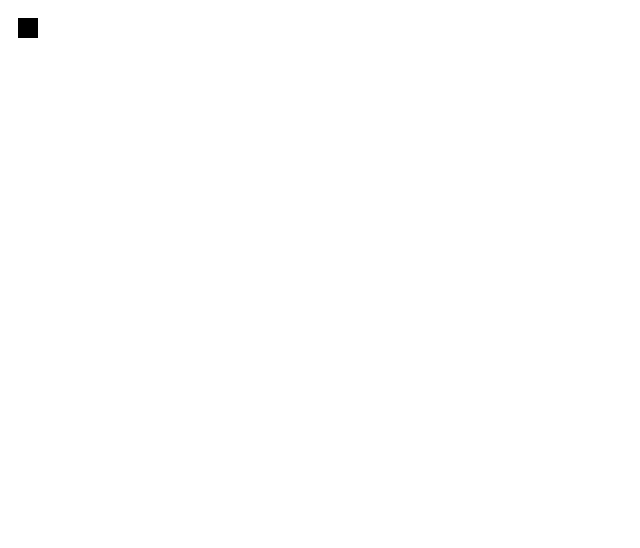
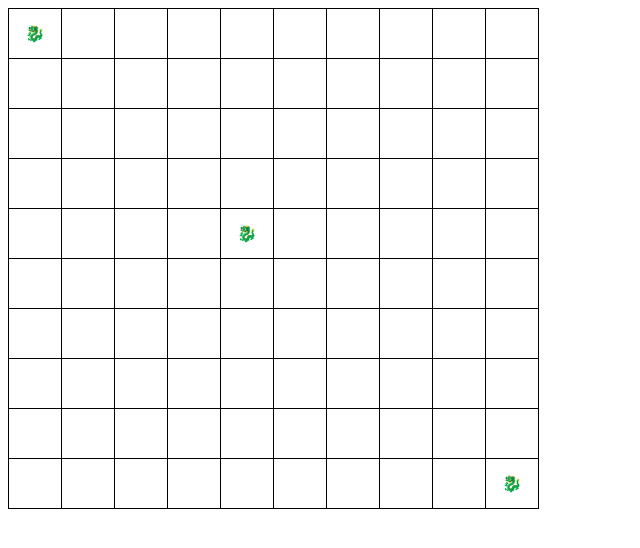
Before and after one commit to samjudge/roguemoji, a website: page public/index.html in a window 1280 px wide. Shown: the whole page, without its empty margins (0-640 px from the left). Drawn offline with Linux system fonts and the light colour scheme.

Commit message:
Added table render and placeholder actor 🐉

```diff
--- a/index.ts
+++ b/index.ts
@@ -1,24 +1,35 @@
 import HtmlCanvasSurface from './src/renderer/surfaces/HtmlCanvasSurface';
-import Renderer from './src/renderer/Renderer';
-import Quad from './src/game/actors/htmlCanvasRenderableActors/Quad';
 import Vector2d from './src/vector/Vector2d';
+import Circle from './src/game/actors/htmlCanvasRenderableActors/Circle';
+import TextTableSurface from './src/renderer/surfaces/table/TextTableSurface';
+import Placeholder from './src/game/actors/textRenderableActors/Placeholder';
 
 window.addEventListener('load',() => {
 
   /* get a htmlcanvas */
-  const htmlCanvasSurface = document.getElementsByTagName('canvas')[0];
+  const htmlTableSurfaceRoot = document.getElementsByTagName('table')[0];
 
   /* create a surface */
-  const surface = new HtmlCanvasSurface(htmlCanvasSurface);
+  const surface = new TextTableSurface(
+    htmlTableSurfaceRoot,
+    new Vector2d(10,10)
+  );
 
   /**
    * testbox
    */
-  let quad = new Quad(
-    new Vector2d(10,10),
-    new Vector2d(20,20)
+  let placeholder1 = new Placeholder(
+    new Vector2d(0,0)
+  );
+  let placeholder2 = new Placeholder(
+    new Vector2d(4,4)
+  );
+  let placeholder3 = new Placeholder(
+    new Vector2d(9,9)
   );
 
-  quad.renderTo(surface);
+  placeholder1.renderTo(surface);
+  placeholder2.renderTo(surface);
+  placeholder3.renderTo(surface);
 
 })
--- a/public/index.html
+++ b/public/index.html
@@ -1,8 +1,24 @@
 <html>
     <head>
+        <meta charset="utf-8"/>
         <script src="../dist/index.js"></script>
+        <style>
+            table tr td {
+                width: 50px;
+                height: 50px;
+                overflow: hidden;
+                border: 1px solid black;
+                text-align: center;
+                vertical-align: central;
+            }
+            table {
+                border: 1px solid black;
+                border-collapse: collapse;
+            }
+        </style>
     </head>
     <body>
-        <canvas width="500" height="500"/>
+        <!--canvas width="500" height="500"/-->
+        <table></table>
     </body>
 </html>
--- /dev/null
+++ b/src/game/actors/textRenderableActors/Placeholder.ts
@@ -0,0 +1,25 @@
+import Actor from "./../Actor";
+import Vector2d from "./../../../vector/Vector2d";
+import TextRenderable from "./../../../renderer/interfaces/TextRenderable";
+import TextTableSurface from "../../../renderer/surfaces/table/TextTableSurface";
+import TextTableSurfaceCoordinate from "../../../renderer/surfaces/table/TextTableSurfaceCoordinate";
+
+export default class Placeholder implements Actor, TextRenderable {
+
+  private position: Vector2d;
+
+  public constructor(position: Vector2d) {
+    this.position = position;
+  }
+
+  public renderTo(surface: TextTableSurface) : void {
+    const cell = surface.getCellAt(
+      new TextTableSurfaceCoordinate(this.getPosition())
+    );
+    cell.innerText = '🐉';
+  }
+
+  public getPosition(): Vector2d {
+    return this.position;
+  }
+}
--- a/src/renderer/Renderer.ts
+++ /dev/null
@@ -1,9 +0,0 @@
-import Surface from './surfaces/Surface';
-
-export default class Renderer {
-  private surface: Surface;
-
-  public constructor(surface: Surface) {
-    this.surface = surface;
-  }
-}
--- /dev/null
+++ b/src/renderer/interfaces/TextRenderable.ts
@@ -0,0 +1,5 @@
+import TextTableSurface from "../surfaces/table/TextTableSurface";
+
+export default interface TextRenderable {
+  renderTo(surface: TextTableSurface) : void;
+}
--- /dev/null
+++ b/src/renderer/surfaces/table/TextTableSurface.ts
@@ -0,0 +1,62 @@
+import Surface from './../Surface';
+import Vector2d from './../../../vector/Vector2d';
+import TextTableSurfaceCoordinate from './TextTableSurfaceCoordinate';
+
+export default class TextTableSurface extends Surface {
+  private table : HTMLTableElement;
+  private size : Vector2d;
+  /* a map is used for faster lookups over iteration */
+  private dataCells : Map<String,HTMLTableDataCellElement>;
+
+  public constructor(table : HTMLTableElement, size : Vector2d) {
+    super();
+    this.table = table;
+    this.size = size;
+    this.dataCells = new Map<String,HTMLTableDataCellElement>();
+    /*
+     * mutations + side effects
+     */
+    this.buildTable()
+  }
+
+  private buildTable() : void {
+    for(let y = 0; y < this.size.y.value; y++) {
+      /**
+       * @TODO this should probably go through a factory
+       */
+      let tableRow = <HTMLTableRowElement> document.createElement('tr');
+      for(let x = 0; x < this.size.x.value; x++) {
+        /**
+         * @TODO see above
+         */
+        let tableCell = <HTMLTableDataCellElement> document.createElement('td');
+        let coordinate = new TextTableSurfaceCoordinate(
+          new Vector2d(x,y)
+        );
+        this.dataCells.set(coordinate.toString(), tableCell);
+        tableRow.appendChild(tableCell);
+      }
+      this.getRootElement().appendChild(tableRow);
+    }
+  }
+
+  public getCellAt(coordinate : TextTableSurfaceCoordinate) : HTMLTableDataCellElement {
+    let out = null;
+    if(this.dataCells.has(coordinate.toString())) {
+      out=this.dataCells.get(coordinate.toString());
+    } else {
+      throw new Error("Coordinate not set exception \
+        -> Provisioned coordinate hash, `" + coordinate.toString() + "`, does not exist in the referenced textTableSurface \
+        -> In method getCellAt");
+    }
+    return out;
+  }
+
+  public getRootElement() : HTMLTableElement {
+    return this.table;
+  }
+
+  public getSize(): Vector2d {
+    return this.size;
+  }
+}
--- /dev/null
+++ b/src/renderer/surfaces/table/TextTableSurfaceCoordinate.ts
@@ -0,0 +1,13 @@
+import Vector2d from './../../../vector/Vector2d';
+
+export default class TextTableSurfaceCoordinate {
+  public position : Vector2d;
+
+  public constructor(position : Vector2d) {
+    this.position = position;
+  }
+
+  public toString() : string {
+    return this.position.x.value.toString() + '.' + this.position.y.value.toString();
+  }
+}
```
Also changed, not shown: dist/index.js.
